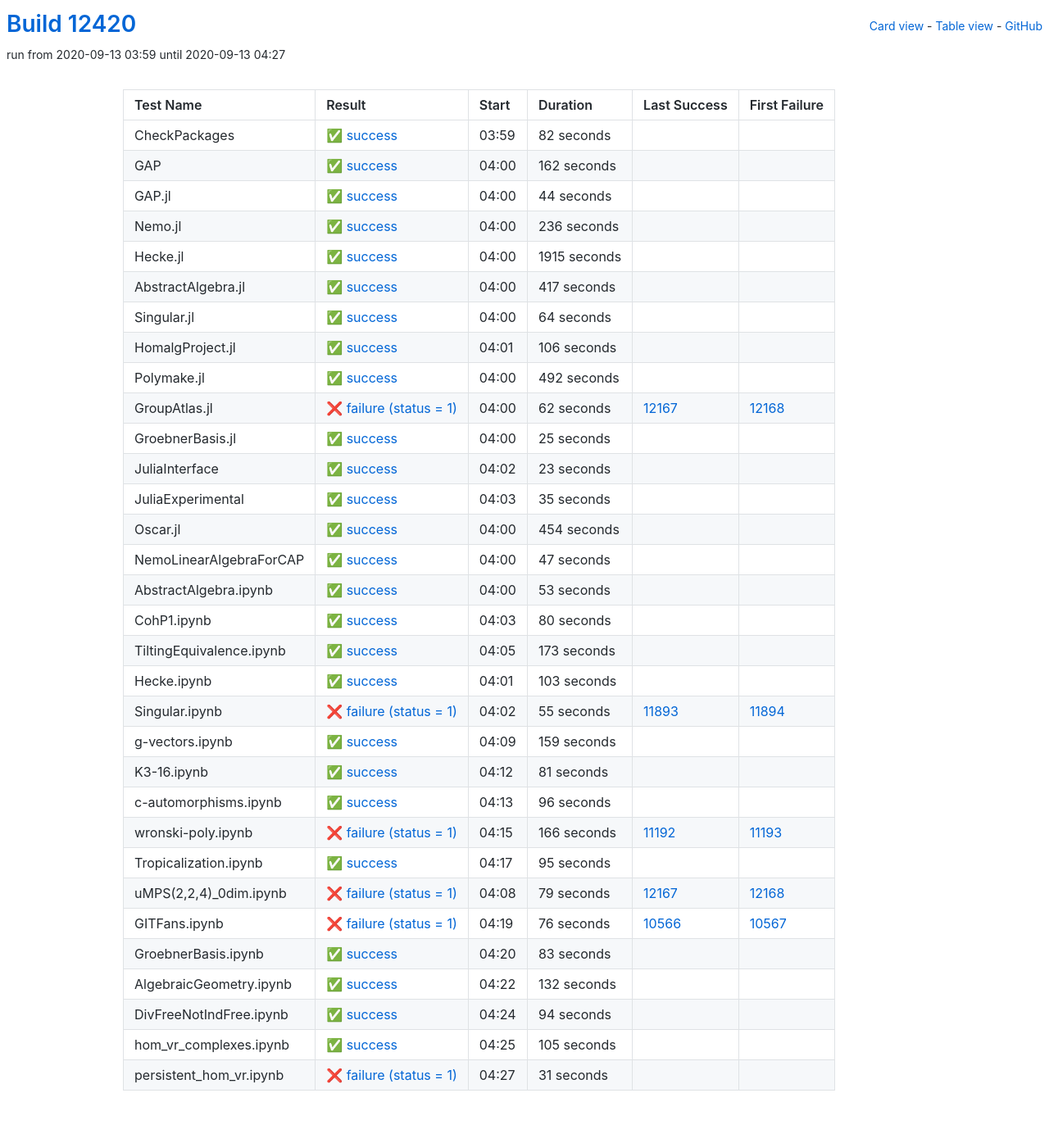
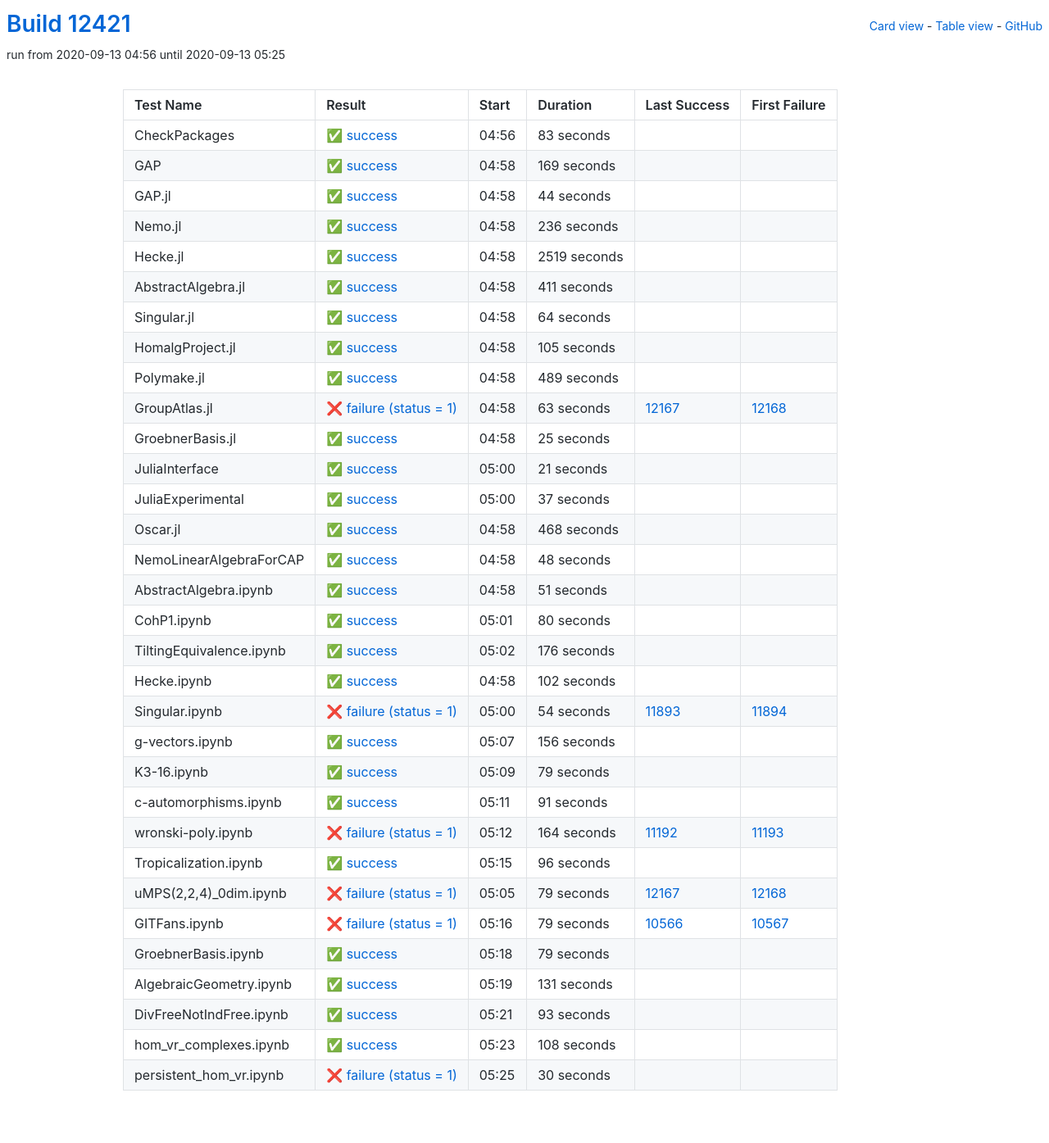
Before and after one commit to oscar-system/oscar-ci-status, a Jekyll site: the page built from table.html, in a window 1280 px wide. Shown: the whole page at 82% size. Built offline with Jekyll 4.4.1, drawn with Linux system fonts in a browser that asks for light colours.

Commit message:
Build #12421

```diff
--- a/_data/ci.yml
+++ b/_data/ci.yml
@@ -1,6 +1,6 @@
 ---
-build: 12420
-build_url: https://oscarci.mathematik.uni-kl.de/job/oscar/12420/
+build: 12421
+build_url: https://oscarci.mathematik.uni-kl.de/job/oscar/12421/
 job: oscar
 organization: oscar-system
 repo: oscar-ci-status
@@ -8,32 +8,32 @@ repourl: https://github.com/oscar-system/oscar-ci-status
 tests:
 - name: CheckPackages
   id: checkpackages
-  log: https://oscarci.mathematik.uni-kl.de/job/oscar/12420/artifact/logs/build-12420/CheckPackages.log
-  start: 2020-09-13 03:59
+  log: https://oscarci.mathematik.uni-kl.de/job/oscar/12421/artifact/logs/build-12421/CheckPackages.log
+  start: 2020-09-13 04:56
   success: true
   exitcode: 0
   status: success
-  duration: 82
+  duration: 83
   last_success: false
   last_success_url:
   first_failure: false
   first_failure_url:
 - name: GAP
   id: gap
-  log: https://oscarci.mathematik.uni-kl.de/job/oscar/12420/artifact/logs/build-12420/GAP.log
-  start: 2020-09-13 04:00
+  log: https://oscarci.mathematik.uni-kl.de/job/oscar/12421/artifact/logs/build-12421/GAP.log
+  start: 2020-09-13 04:58
   success: true
   exitcode: 0
   status: success
-  duration: 162
+  duration: 169
   last_success: false
   last_success_url:
   first_failure: false
   first_failure_url:
 - name: GAP.jl
   id: gap-jl
-  log: https://oscarci.mathematik.uni-kl.de/job/oscar/12420/artifact/logs/build-12420/GAP.jl.log
-  start: 2020-09-13 04:00
+  log: https://oscarci.mathematik.uni-kl.de/job/oscar/12421/artifact/logs/build-12421/GAP.jl.log
+  start: 2020-09-13 04:58
   success: true
   exitcode: 0
   status: success
@@ -44,8 +44,8 @@ tests:
   first_failure_url:
 - name: Nemo.jl
   id: nemo-jl
-  log: https://oscarci.mathematik.uni-kl.de/job/oscar/12420/artifact/logs/build-12420/Nemo.jl.log
-  start: 2020-09-13 04:00
+  log: https://oscarci.mathematik.uni-kl.de/job/oscar/12421/artifact/logs/build-12421/Nemo.jl.log
+  start: 2020-09-13 04:58
   success: true
   exitcode: 0
   status: success
@@ -56,32 +56,32 @@ tests:
   first_failure_url:
 - name: Hecke.jl
   id: hecke-jl
-  log: https://oscarci.mathematik.uni-kl.de/job/oscar/12420/artifact/logs/build-12420/Hecke.jl.log
-  start: 2020-09-13 04:00
+  log: https://oscarci.mathematik.uni-kl.de/job/oscar/12421/artifact/logs/build-12421/Hecke.jl.log
+  start: 2020-09-13 04:58
   success: true
   exitcode: 0
   status: success
-  duration: 1915
+  duration: 2519
   last_success: false
   last_success_url:
   first_failure: false
   first_failure_url:
 - name: AbstractAlgebra.jl
   id: abstractalgebra-jl
-  log: https://oscarci.mathematik.uni-kl.de/job/oscar/12420/artifact/logs/build-12420/AbstractAlgebra.jl.log
-  start: 2020-09-13 04:00
+  log: https://oscarci.mathematik.uni-kl.de/job/oscar/12421/artifact/logs/build-12421/AbstractAlgebra.jl.log
+  start: 2020-09-13 04:58
   success: true
   exitcode: 0
   status: success
-  duration: 417
+  duration: 411
   last_success: false
   last_success_url:
   first_failure: false
   first_failure_url:
 - name: Singular.jl
   id: singular-jl
-  log: https://oscarci.mathematik.uni-kl.de/job/oscar/12420/artifact/logs/build-12420/Singular.jl.log
-  start: 2020-09-13 04:00
+  log: https://oscarci.mathematik.uni-kl.de/job/oscar/12421/artifact/logs/build-12421/Singular.jl.log
+  start: 2020-09-13 04:58
   success: true
   exitcode: 0
   status: success
@@ -92,44 +92,44 @@ tests:
   first_failure_url:
 - name: HomalgProject.jl
   id: homalgproject-jl
-  log: https://oscarci.mathematik.uni-kl.de/job/oscar/12420/artifact/logs/build-12420/HomalgProject.jl.log
-  start: 2020-09-13 04:01
+  log: https://oscarci.mathematik.uni-kl.de/job/oscar/12421/artifact/logs/build-12421/HomalgProject.jl.log
+  start: 2020-09-13 04:58
   success: true
   exitcode: 0
   status: success
-  duration: 106
+  duration: 105
   last_success: false
   last_success_url:
   first_failure: false
   first_failure_url:
 - name: Polymake.jl
   id: polymake-jl
-  log: https://oscarci.mathematik.uni-kl.de/job/oscar/12420/artifact/logs/build-12420/Polymake.jl.log
-  start: 2020-09-13 04:00
+  log: https://oscarci.mathematik.uni-kl.de/job/oscar/12421/artifact/logs/build-12421/Polymake.jl.log
+  start: 2020-09-13 04:58
   success: true
   exitcode: 0
   status: success
-  duration: 492
+  duration: 489
   last_success: false
   last_success_url:
   first_failure: false
   first_failure_url:
 - name: GroupAtlas.jl
   id: groupatlas-jl
-  log: https://oscarci.mathematik.uni-kl.de/job/oscar/12420/artifact/logs/build-12420/GroupAtlas.jl.log
-  start: 2020-09-13 04:00
+  log: https://oscarci.mathematik.uni-kl.de/job/oscar/12421/artifact/logs/build-12421/GroupAtlas.jl.log
+  start: 2020-09-13 04:58
   success: false
   exitcode: 1
   status: failure
-  duration: 62
+  duration: 63
   last_success: 12167
   last_success_url: https://oscarci.mathematik.uni-kl.de/job/oscar/12167/
   first_failure: 12168
   first_failure_url: https://oscarci.mathematik.uni-kl.de/job/oscar/12168/
 - name: GroebnerBasis.jl
   id: groebnerbasis-jl
-  log: https://oscarci.mathematik.uni-kl.de/job/oscar/12420/artifact/logs/build-12420/GroebnerBasis.jl.log
-  start: 2020-09-13 04:00
+  log: https://oscarci.mathematik.uni-kl.de/job/oscar/12421/artifact/logs/build-12421/GroebnerBasis.jl.log
+  start: 2020-09-13 04:58
   success: true
   exitcode: 0
   status: success
@@ -140,68 +140,68 @@ tests:
   first_failure_url:
 - name: JuliaInterface
   id: juliainterface
-  log: https://oscarci.mathematik.uni-kl.de/job/oscar/12420/artifact/logs/build-12420/JuliaInterface.log
-  start: 2020-09-13 04:02
+  log: https://oscarci.mathematik.uni-kl.de/job/oscar/12421/artifact/logs/build-12421/JuliaInterface.log
+  start: 2020-09-13 05:00
   success: true
   exitcode: 0
   status: success
-  duration: 23
+  duration: 21
   last_success: false
   last_success_url:
   first_failure: false
   first_failure_url:
 - name: JuliaExperimental
   id: juliaexperimental
-  log: https://oscarci.mathematik.uni-kl.de/job/oscar/12420/artifact/logs/build-12420/JuliaExperimental.log
-  start: 2020-09-13 04:03
+  log: https://oscarci.mathematik.uni-kl.de/job/oscar/12421/artifact/logs/build-12421/JuliaExperimental.log
+  start: 2020-09-13 05:00
   success: true
   exitcode: 0
   status: success
-  duration: 35
+  duration: 37
   last_success: false
   last_success_url:
   first_failure: false
   first_failure_url:
 - name: Oscar.jl
   id: oscar-jl
-  log: https://oscarci.mathematik.uni-kl.de/job/oscar/12420/artifact/logs/build-12420/Oscar.jl.log
-  start: 2020-09-13 04:00
+  log: https://oscarci.mathematik.uni-kl.de/job/oscar/12421/artifact/logs/build-12421/Oscar.jl.log
+  start: 2020-09-13 04:58
   success: true
   exitcode: 0
   status: success
-  duration: 454
+  duration: 468
   last_success: false
   last_success_url:
   first_failure: false
   first_failure_url:
 - name: NemoLinearAlgebraForCAP
   id: nemolinearalgebraforcap
-  log: https://oscarci.mathematik.uni-kl.de/job/oscar/12420/artifact/logs/build-12420/NemoLinearAlgebraForCAP.log
-  start: 2020-09-13 04:00
+  log: https://oscarci.mathematik.uni-kl.de/job/oscar/12421/artifact/logs/build-12421/NemoLinearAlgebraForCAP.log
+  start: 2020-09-13 04:58
   success: true
   exitcode: 0
   status: success
-  duration: 47
+  duration: 48
   last_success: false
   last_success_url:
   first_failure: false
   first_failure_url:
 - name: AbstractAlgebra.ipynb
   id: abstractalgebra-ipynb
-  log: https://oscarci.mathematik.uni-kl.de/job/oscar/12420/artifact/logs/build-12420/AbstractAlgebra.ipynb.log
-  start: 2020-09-13 04:00
+  log: https://oscarci.mathematik.uni-kl.de/job/oscar/12421/artifact/logs/build-12421/AbstractAlgebra.ipynb.log
+  start: 2020-09-13 04:58
   success: true
   exitcode: 0
   status: success
-  duration: 53
+  duration: 51
   last_success: false
   last_success_url:
   first_failure: false
   first_failure_url:
 - name: CohP1.ipynb
   id: cohp1-ipynb
-  log: https://oscarci.mathematik.uni-kl.de/job/oscar/12420/artifact/logs/build-12420/CohP1.ipynb.log
-  start: 2020-09-13 04:03
+  log: https://oscarci.mathematik.uni-kl.de/job/oscar/12421/artifact/logs/build-12421/CohP1.ipynb.log
+  start: 2020-09-13 05:01
   success: true
   exitcode: 0
   status: success
@@ -212,68 +212,92 @@ tests:
   first_failure_url:
 - name: TiltingEquivalence.ipynb
   id: tiltingequivalence-ipynb
-  log: https://oscarci.mathematik.uni-kl.de/job/oscar/12420/artifact/logs/build-12420/TiltingEquivalence.ipynb.log
-  start: 2020-09-13 04:05
+  log: https://oscarci.mathematik.uni-kl.de/job/oscar/12421/artifact/logs/build-12421/TiltingEquivalence.ipynb.log
+  start: 2020-09-13 05:02
   success: true
   exitcode: 0
   status: success
-  duration: 173
+  duration: 176
   last_success: false
   last_success_url:
   first_failure: false
   first_failure_url:
 - name: Hecke.ipynb
   id: hecke-ipynb
-  log: https://oscarci.mathematik.uni-kl.de/job/oscar/12420/artifact/logs/build-12420/Hecke.ipynb.log
-  start: 2020-09-13 04:01
+  log: https://oscarci.mathematik.uni-kl.de/job/oscar/12421/artifact/logs/build-12421/Hecke.ipynb.log
+  start: 2020-09-13 04:58
   success: true
   exitcode: 0
   status: success
-  duration: 103
+  duration: 102
   last_success: false
   last_success_url:
   first_failure: false
   first_failure_url:
 - name: Singular.ipynb
   id: singular-ipynb
-  log: https://oscarci.mathematik.uni-kl.de/job/oscar/12420/artifact/logs/build-12420/Singular.ipynb.log
-  start: 2020-09-13 04:02
+  log: https://oscarci.mathematik.uni-kl.de/job/oscar/12421/artifact/logs/build-12421/Singular.ipynb.log
+  start: 2020-09-13 05:00
   success: false
   exitcode: 1
   status: failure
-  duration: 55
+  duration: 54
   last_success: 11893
   last_success_url: https://oscarci.mathematik.uni-kl.de/job/oscar/11893/
   first_failure: 11894
   first_failure_url: https://oscarci.mathematik.uni-kl.de/job/oscar/11894/
 - name: g-vectors.ipynb
   id: g-vectors-ipynb
-  log: https://oscarci.mathematik.uni-kl.de/job/oscar/12420/artifact/logs/build-12420/g-vectors.ipynb.log
-  start: 2020-09-13 04:09
+  log: https://oscarci.mathematik.uni-kl.de/job/oscar/12421/artifact/logs/build-12421/g-vectors.ipynb.log
+  start: 2020-09-13 05:07
   success: true
   exitcode: 0
   status: success
-  duration: 159
+  duration: 156
   last_success: false
   last_success_url:
   first_failure: false
   first_failure_url:
 - name: K3-16.ipynb
   id: k3-16-ipynb
-  log: https://oscarci.mathematik.uni-kl.de/job/oscar/12420/artifact/logs/build-12420/K3-16.ipynb.log
-  start: 2020-09-13 04:12
+  log: https://oscarci.mathematik.uni-kl.de/job/oscar/12421/artifact/logs/build-12421/K3-16.ipynb.log
+  start: 2020-09-13 05:09
   success: true
   exitcode: 0
   status: success
-  duration: 81
+  duration: 79
   last_success: false
   last_success_url:
   first_failure: false
   first_failure_url:
 - name: c-automorphisms.ipynb
   id: c-automorphisms-ipynb
-  log: https://oscarci.mathematik.uni-kl.de/job/oscar/12420/artifact/logs/build-12420/c-automorphisms.ipynb.log
-  start: 2020-09-13 04:13
+  log: https://oscarci.mathematik.uni-kl.de/job/oscar/12421/artifact/logs/build-12421/c-automorphisms.ipynb.log
+  start: 2020-09-13 05:11
+  success: true
+  exitcode: 0
+  status: success
+  duration: 91
+  last_success: false
+  last_success_url:
+  first_failure: false
+  first_failure_url:
+- name: wronski-poly.ipynb
+  id: wronski-poly-ipynb
+  log: https://oscarci.mathematik.uni-kl.de/job/oscar/12421/artifact/logs/build-12421/wronski-poly.ipynb.log
+  start: 2020-09-13 05:12
+  success: false
+  exitcode: 1
+  status: failure
+  duration: 164
+  last_success: 11192
+  last_success_url: https://oscarci.mathematik.uni-kl.de/job/oscar/11192/
+  first_failure: 11193
+  first_failure_url: https://oscarci.mathematik.uni-kl.de/job/oscar/11193/
+- name: Tropicalization.ipynb
+  id: tropicalization-ipynb
+  log: https://oscarci.mathematik.uni-kl.de/job/oscar/12421/artifact/logs/build-12421/Tropicalization.ipynb.log
+  start: 2020-09-13 05:15
   success: true
   exitcode: 0
   status: success
@@ -282,34 +306,10 @@ tests:
   last_success_url:
   first_failure: false
   first_failure_url:
-- name: wronski-poly.ipynb
-  id: wronski-poly-ipynb
-  log: https://oscarci.mathematik.uni-kl.de/job/oscar/12420/artifact/logs/build-12420/wronski-poly.ipynb.log
-  start: 2020-09-13 04:15
-  success: false
-  exitcode: 1
-  status: failure
-  duration: 166
-  last_success: 11192
-  last_success_url: https://oscarci.mathematik.uni-kl.de/job/oscar/11192/
-  first_failure: 11193
-  first_failure_url: https://oscarci.mathematik.uni-kl.de/job/oscar/11193/
-- name: Tropicalization.ipynb
-  id: tropicalization-ipynb
-  log: https://oscarci.mathematik.uni-kl.de/job/oscar/12420/artifact/logs/build-12420/Tropicalization.ipynb.log
-  start: 2020-09-13 04:17
-  success: true
-  exitcode: 0
-  status: success
-  duration: 95
-  last_success: false
-  last_success_url:
-  first_failure: false
-  first_failure_url:
 - name: uMPS(2,2,4)_0dim.ipynb
   id: umps-2-2-4-0dim-ipynb
-  log: https://oscarci.mathematik.uni-kl.de/job/oscar/12420/artifact/logs/build-12420/uMPS-2-2-4-_0dim.ipynb.log
-  start: 2020-09-13 04:08
+  log: https://oscarci.mathematik.uni-kl.de/job/oscar/12421/artifact/logs/build-12421/uMPS-2-2-4-_0dim.ipynb.log
+  start: 2020-09-13 05:05
   success: false
   exitcode: 1
   status: failure
@@ -320,72 +320,72 @@ tests:
   first_failure_url: https://oscarci.mathematik.uni-kl.de/job/oscar/12168/
 - name: GITFans.ipynb
   id: gitfans-ipynb
-  log: https://oscarci.mathematik.uni-kl.de/job/oscar/12420/artifact/logs/build-12420/GITFans.ipynb.log
-  start: 2020-09-13 04:19
+  log: https://oscarci.mathematik.uni-kl.de/job/oscar/12421/artifact/logs/build-12421/GITFans.ipynb.log
+  start: 2020-09-13 05:16
   success: false
   exitcode: 1
   status: failure
-  duration: 76
+  duration: 79
   last_success: 10566
   last_success_url: https://oscarci.mathematik.uni-kl.de/job/oscar/10566/
   first_failure: 10567
   first_failure_url: https://oscarci.mathematik.uni-kl.de/job/oscar/10567/
 - name: GroebnerBasis.ipynb
   id: groebnerbasis-ipynb
-  log: https://oscarci.mathematik.uni-kl.de/job/oscar/12420/artifact/logs/build-12420/GroebnerBasis.ipynb.log
-  start: 2020-09-13 04:20
+  log: https://oscarci.mathematik.uni-kl.de/job/oscar/12421/artifact/logs/build-12421/GroebnerBasis.ipynb.log
+  start: 2020-09-13 05:18
   success: true
   exitcode: 0
   status: success
-  duration: 83
+  duration: 79
   last_success: false
   last_success_url:
   first_failure: false
   first_failure_url:
 - name: AlgebraicGeometry.ipynb
   id: algebraicgeometry-ipynb
-  log: https://oscarci.mathematik.uni-kl.de/job/oscar/12420/artifact/logs/build-12420/AlgebraicGeometry.ipynb.log
-  start: 2020-09-13 04:22
+  log: https://oscarci.mathematik.uni-kl.de/job/oscar/12421/artifact/logs/build-12421/AlgebraicGeometry.ipynb.log
+  start: 2020-09-13 05:19
   success: true
   exitcode: 0
   status: success
-  duration: 132
+  duration: 131
   last_success: false
   last_success_url:
   first_failure: false
   first_failure_url:
 - name: DivFreeNotIndFree.ipynb
   id: divfreenotindfree-ipynb
-  log: https://oscarci.mathematik.uni-kl.de/job/oscar/12420/artifact/logs/build-12420/DivFreeNotIndFree.ipynb.log
-  start: 2020-09-13 04:24
+  log: https://oscarci.mathematik.uni-kl.de/job/oscar/12421/artifact/logs/build-12421/DivFreeNotIndFree.ipynb.log
+  start: 2020-09-13 05:21
   success: true
   exitcode: 0
   status: success
-  duration: 94
+  duration: 93
   last_success: false
   last_success_url:
   first_failure: false
   first_failure_url:
 - name: hom_vr_complexes.ipynb
   id: hom-vr-complexes-ipynb
-  log: https://oscarci.mathematik.uni-kl.de/job/oscar/12420/artifact/logs/build-12420/hom_vr_complexes.ipynb.log
-  start: 2020-09-13 04:25
+  log: https://oscarci.mathematik.uni-kl.de/job/oscar/12421/artifact/logs/build-12421/hom_vr_complexes.ipynb.log
+  start: 2020-09-13 05:23
   success: true
   exitcode: 0
   status: success
-  duration: 105
+  duration: 108
   last_success: false
   last_success_url:
   first_failure: false
   first_failure_url:
 - name: persistent_hom_vr.ipynb
   id: persistent-hom-vr-ipynb
-  log: https://oscarci.mathematik.uni-kl.de/job/oscar/12420/artifact/logs/build-12420/persistent_hom_vr.ipynb.log
-  start: 2020-09-13 04:27
+  log: https://oscarci.mathematik.uni-kl.de/job/oscar/12421/artifact/logs/build-12421/persistent_hom_vr.ipynb.log
+  start: 2020-09-13 05:25
   success: false
   exitcode: 1
   status: failure
-  duration: 31
+  duration: 30
   last_success: false
   last_success_url:
   first_failure: false
```
Also changed, not shown: README.md.
